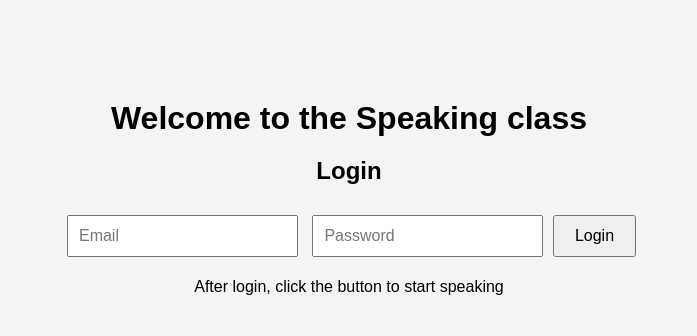
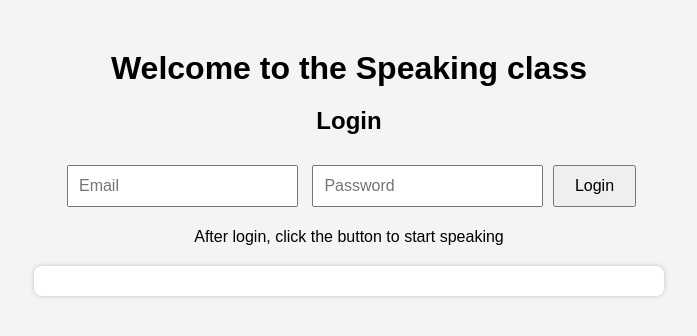
Before and after one commit to alexlopezazorin/english-ai-coach, a plain HTML site: page index.html in a window 1280 px wide. Shown: the whole page, without its empty margins (291-988 px from the left). Drawn offline with nearby package versions, Linux system fonts and the light colour scheme.

Commit message:
Add files via upload

```diff
--- a/index.html
+++ b/index.html
@@ -9,7 +9,7 @@
     body {
       font-family: Arial, sans-serif;
       text-align: center;
-      margin-top: 100px;
+      margin-top: 50px;
       background-color: #f4f4f4;
     }
 
@@ -46,6 +46,20 @@
     #logoutButton:hover {
       background-color: #cc0000;
     }
+
+    #log {
+      margin-top: 20px;
+      text-align: left;
+      max-width: 600px;
+      margin-left: auto;
+      margin-right: auto;
+      background: #fff;
+      padding: 15px;
+      border-radius: 8px;
+      box-shadow: 0px 0px 5px rgba(0,0,0,0.2);
+      white-space: pre-wrap;
+      word-wrap: break-word;
+    }
   </style>
 </head>
 
@@ -59,6 +73,8 @@
     <p>After login, click the button to start speaking</p>
   </div>
 
+  <div id="log"></div>
+
   <script src="https://cdn.jsdelivr.net/npm/@supabase/supabase-js@2"></script>
   <script>
     document.addEventListener("DOMContentLoaded", function () {
@@ -67,6 +83,12 @@
         "eyJhbGciOiJIUzI1NiIsInR5cCI6IkpXVCJ9.eyJpc3MiOiJzdXBhYmFzZSIsInJlZiI6Im14endpY2Z4ZmFia2VseXJwb3pvIiwicm9sZSI6ImFub24iLCJpYXQiOjE3NzIyMDIwODgsImV4cCI6MjA4Nzc3ODA4OH0.2YFqaJuFg1EgEvOGF10s3oJRGqSIFetSpMieLSly0jE"
       );
 
+      const logDiv = document.getElementById("log");
+
+      function appendLog(message) {
+        logDiv.textContent += message + "\n";
+      }
+
       let sessionStart = null;
       let currentSessionId = null;
       let vapiInstance = null;
@@ -74,20 +96,12 @@
       let studentLevel = null;
       const assistant = "378de0bf-1fbb-49e0-a326-78416c92a96f";
       const apiKey = "0443c03c-942d-4a2a-9450-a395090da1cd";
-      const buttonConfig = {
-        position: "bottom",
-        size: "large",
-        label: "Start Speaking"
-      };
+      const buttonConfig = { position: "bottom", size: "large", label: "Start Speaking" };
 
       async function fetchStudentLevel() {
         const { data: { user } } = await supabase.auth.getUser();
         if (!user) return null;
-        const { data } = await supabase
-          .from("profiles")
-          .select("student_level")
-          .eq("id", user.id)
-          .single();
+        const { data } = await supabase.from("profiles").select("student_level").eq("id", user.id).single();
         if (data) studentLevel = data.student_level;
       }
 
@@ -95,10 +109,7 @@
         const { data: { user } } = await supabase.auth.getUser();
         if (!user) return;
         sessionStart = new Date();
-        const { data } = await supabase
-          .from("sessions")
-          .insert([{ user_id: user.id, started_at: sessionStart, assistant_version: "v1" }])
-          .select();
+        const { data } = await supabase.from("sessions").insert([{ user_id: user.id, started_at: sessionStart, assistant_version: "v1" }]).select();
         if (data && data.length > 0) currentSessionId = data[0].id;
       }
 
@@ -106,10 +117,7 @@
         if (!currentSessionId || !sessionStart) return;
         const end = new Date();
         const duration = Math.floor((end - sessionStart) / 1000);
-        await supabase
-          .from("sessions")
-          .update({ ended_at: end, duration_seconds: duration })
-          .eq("id", currentSessionId);
+        await supabase.from("sessions").update({ ended_at: end, duration_seconds: duration }).eq("id", currentSessionId);
         sessionStart = null;
         currentSessionId = null;
       }
@@ -165,17 +173,20 @@
             callActive = false;
             await endSession();
 
+            // Mostrar en pantalla que se envía SESSION_JUST_FINISHED
+            appendLog("Enviando SESSION_JUST_FINISHED...");
             try {
               await vapiInstance.send({ type: "add-message", message: { role: "user", content: "SESSION_JUST_FINISHED" } });
-            } catch (e) { console.warn(e); }
+            } catch (e) {
+              appendLog("Error enviando SESSION_JUST_FINISHED: " + e.message);
+            }
           });
 
-          // =============================
-          // Listener de tool-call para recibir JSON de sessionEvaluation
-          // =============================
+          // Escuchar cualquier tool-call y mostrarlo en pantalla
           vapiInstance.on("tool-call", (event) => {
             if (event.tool_name === "sessionEvaluation") {
-              console.log("JSON recibido:", event.result);
+              appendLog("JSON recibido de sessionEvaluation:");
+              appendLog(JSON.stringify(event.result, null, 2));
             }
           });
         };
```
